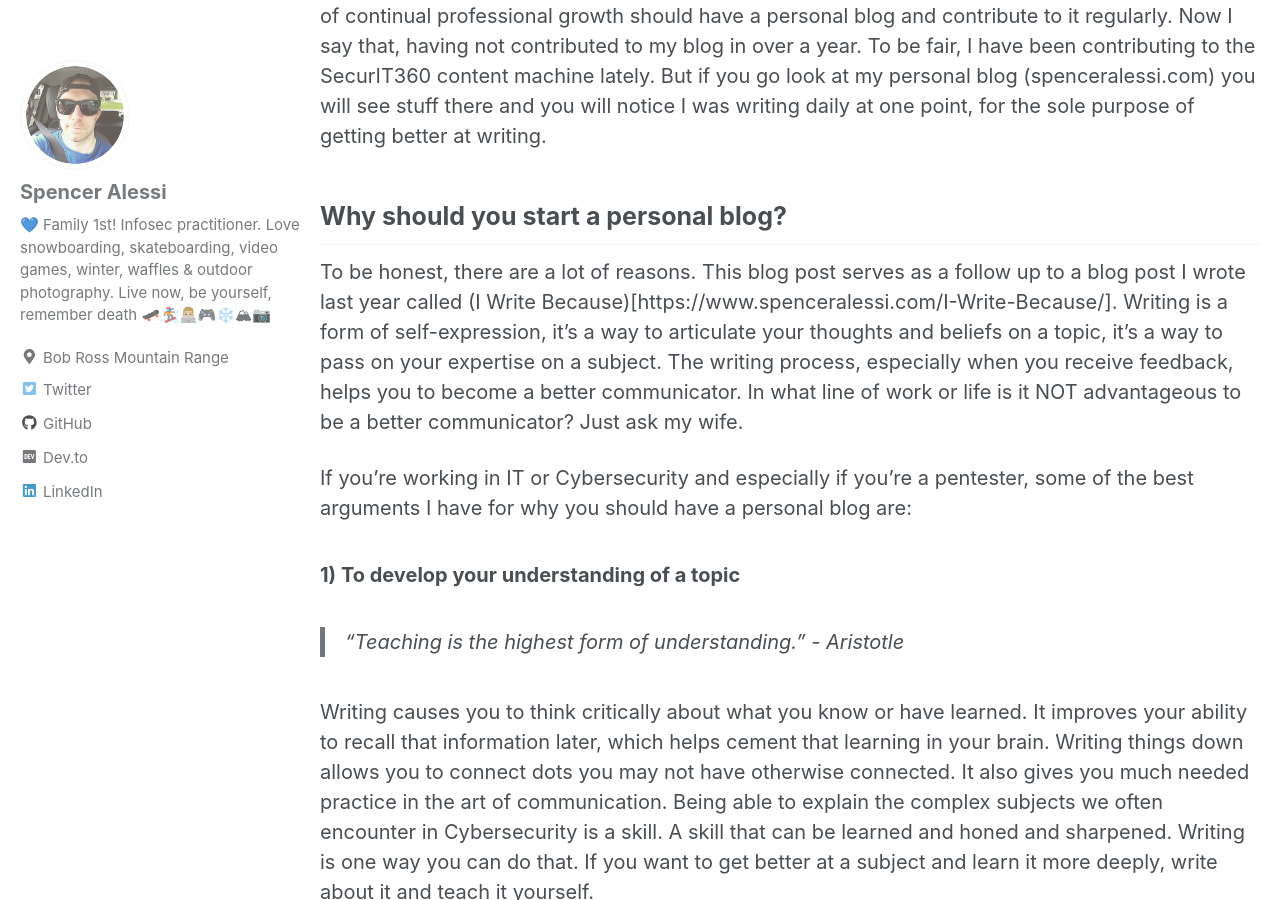
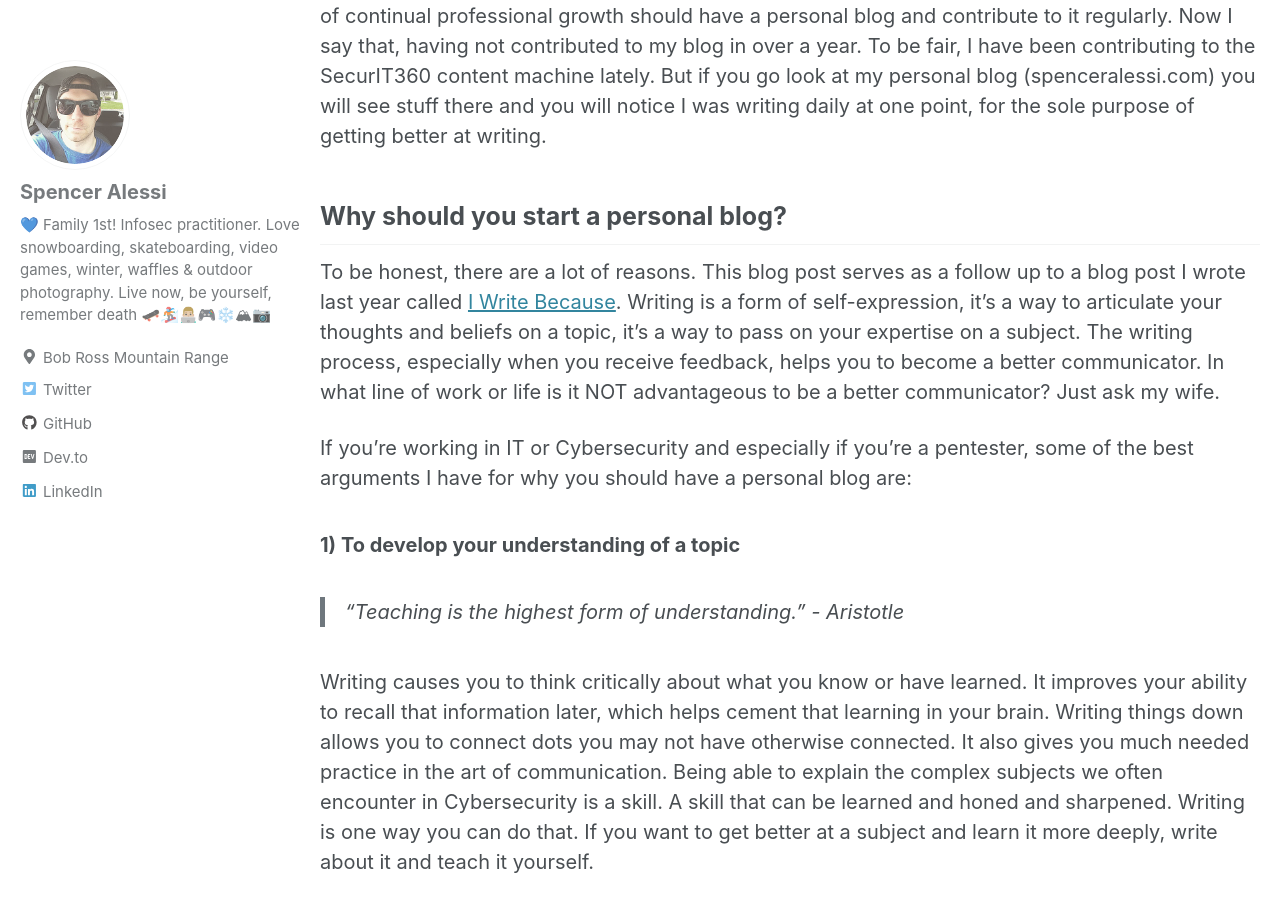
Before and after one commit to techspence/techspence.github.io, a Jekyll site: the page built from _posts/2022-06-22-Why-You-Should-Have-A-Personal-Blog-as-A-Pentester.md, in a window 1280 px wide and 900 px high, scrolled down 387 px. Built offline with Jekyll 4.4.1, drawn with Linux system fonts in a browser that asks for light colours; cached includes are drawn as plain includes.

Commit message:
Fixed broken link

```diff
--- a/_posts/2022-06-22-Why-You-Should-Have-A-Personal-Blog-as-A-Pentester.md
+++ b/_posts/2022-06-22-Why-You-Should-Have-A-Personal-Blog-as-A-Pentester.md
@@ -10,7 +10,7 @@ A personal blog is your resume in landing page form from which you display or li
 
 ## Why should you start a personal blog?
 
-To be honest, there are a lot of reasons. This blog post serves as a follow up to a blog post I wrote last year called (I Write Because)[https://www.spenceralessi.com/I-Write-Because/]. Writing is a form of self-expression, it's a way to articulate your thoughts and beliefs on a topic, it's a way to pass on your expertise on a subject. The writing process, especially when you receive feedback, helps you to become a better communicator. In what line of work or life is it NOT advantageous to be a better communicator? Just ask my wife.
+To be honest, there are a lot of reasons. This blog post serves as a follow up to a blog post I wrote last year called [I Write Because](https://www.spenceralessi.com/I-Write-Because/). Writing is a form of self-expression, it's a way to articulate your thoughts and beliefs on a topic, it's a way to pass on your expertise on a subject. The writing process, especially when you receive feedback, helps you to become a better communicator. In what line of work or life is it NOT advantageous to be a better communicator? Just ask my wife.
 
 If you're working in IT or Cybersecurity and especially if you're a pentester, some of the best arguments I have for why you should have a personal blog are:
 
```
